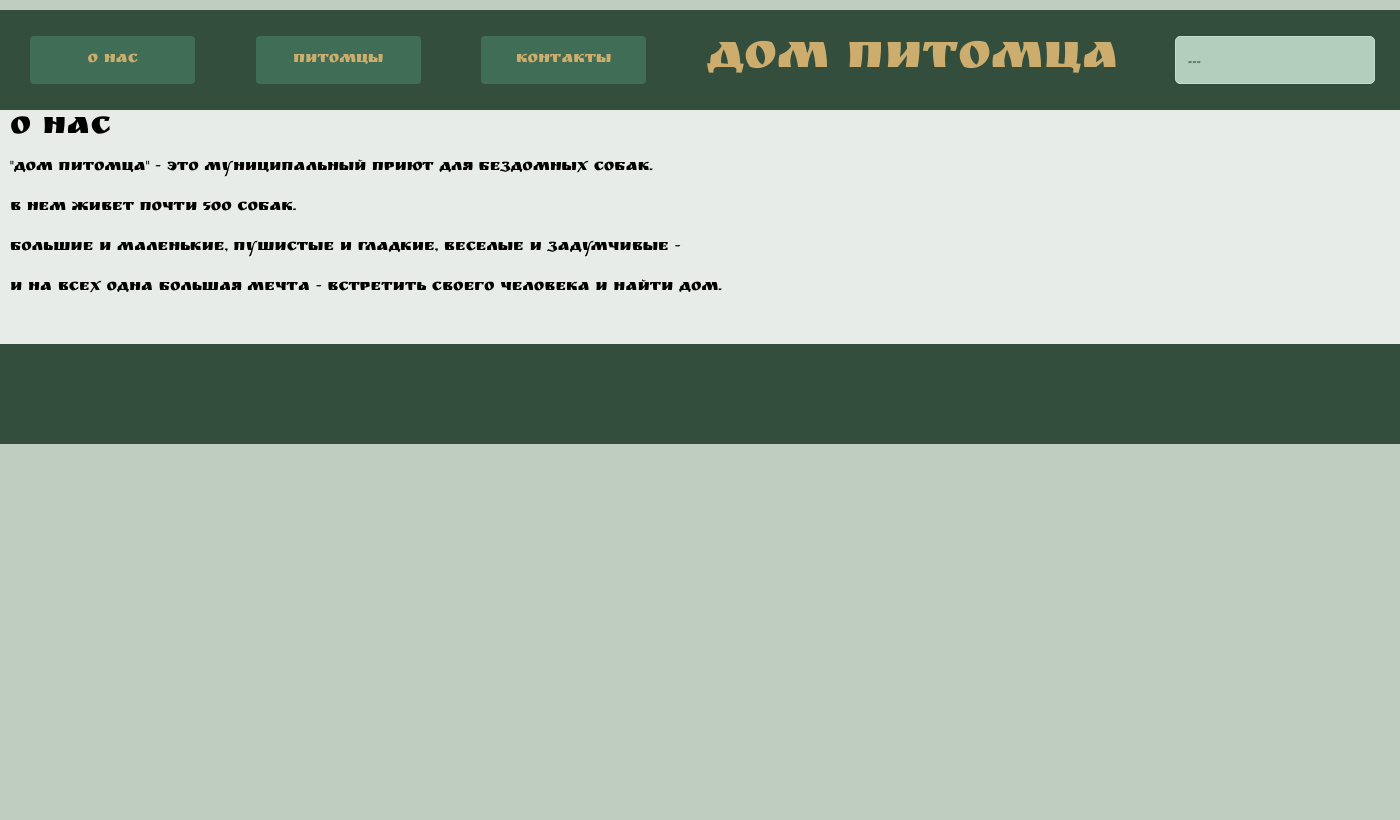
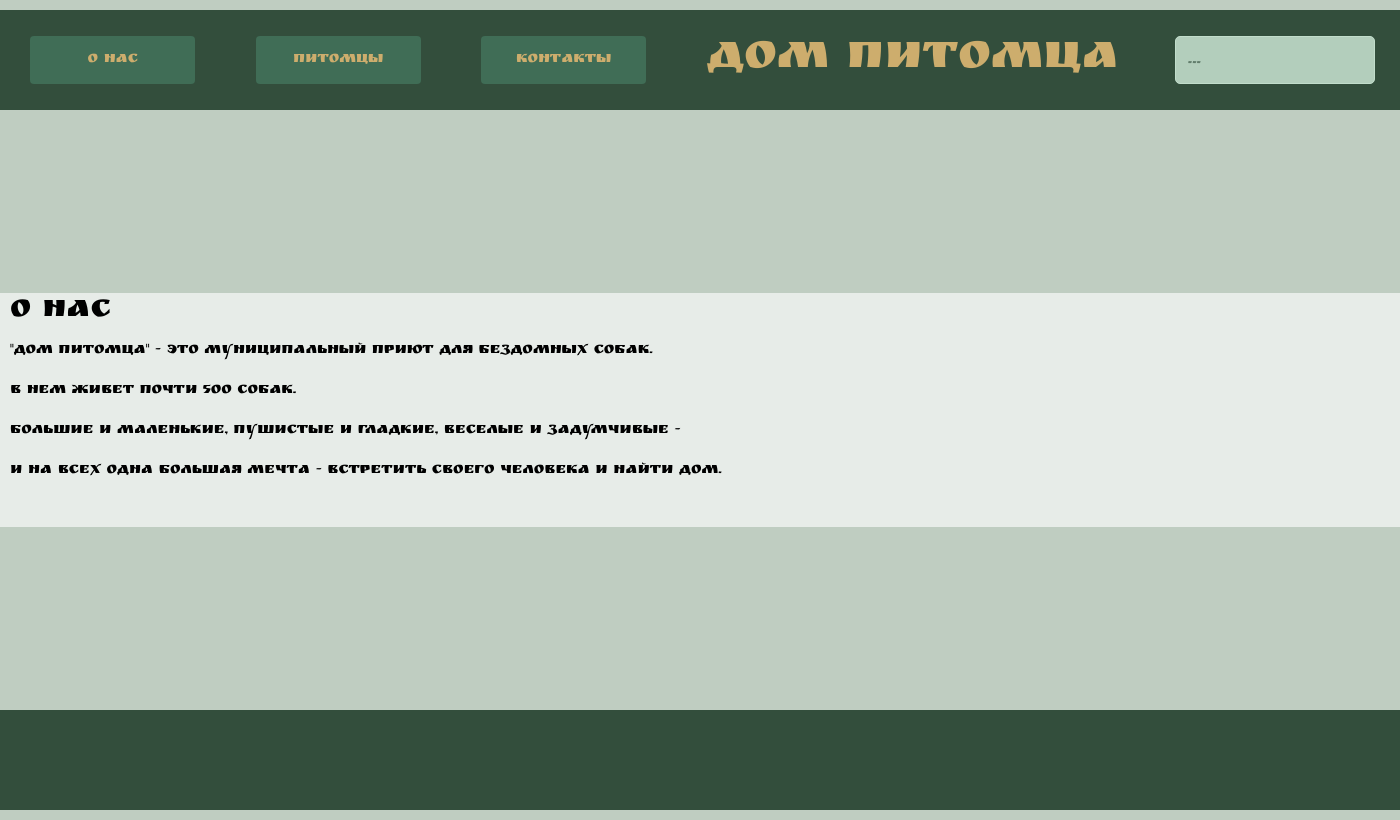
Before and after one commit to perevertysh/petty_home, a Django app: page / in a window 1400 px wide. Before the commit the page ends 444 px from the top, so only its background shows below. Run offline with Django 3.2, Linux system fonts and the light colour scheme; some libraries are stand-ins or nearby versions.

Commit message:
Update style.css

```diff
--- a/static/css/style.css
+++ b/static/css/style.css
@@ -9,6 +9,7 @@ body {
 	background: rgba(115, 147, 119, 0.46);
 }
 .body-flex{
+    height: 100vh;
     display: flex;
     flex-direction: column;
     align-items: center;
```
